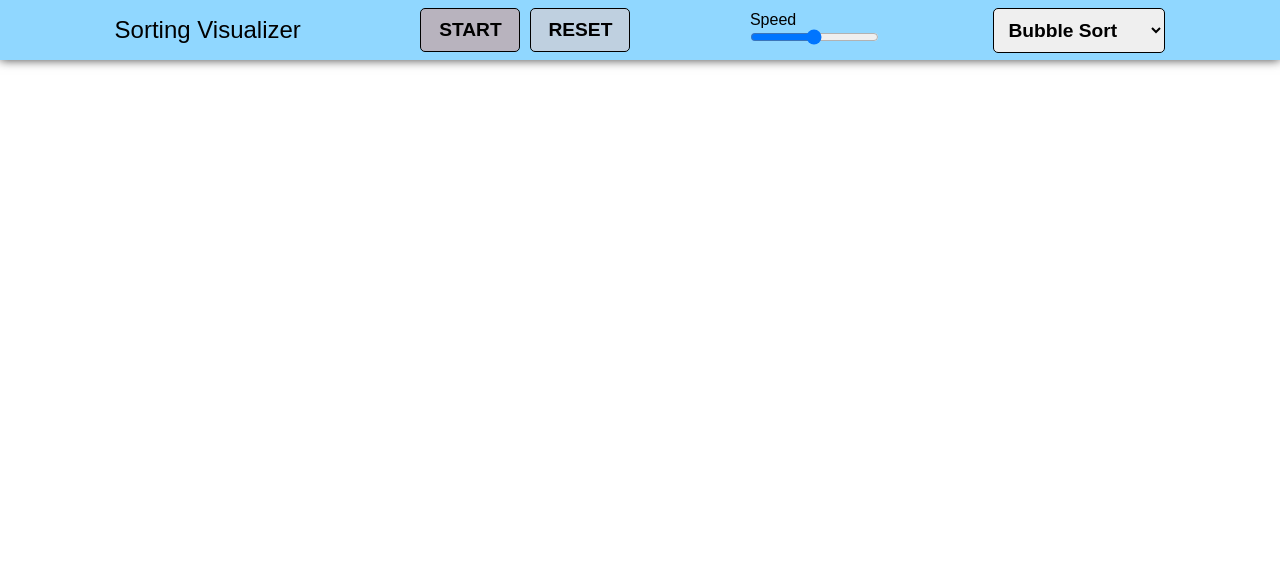
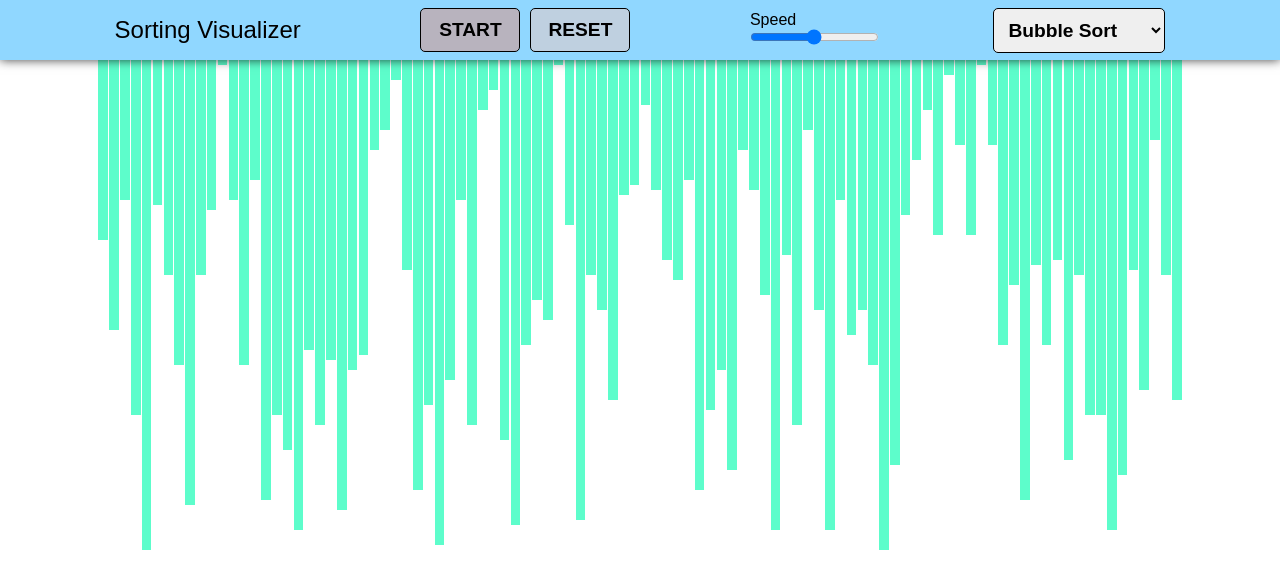
Before and after one commit to Audacity21/visualizers, a React (Create React App) app: page / in a window 1280 px wide. Shown: the top 588 px of the page. Built offline with nearby package versions, Linux system fonts and the light colour scheme; a web font is replaced by a local one.

Commit message:
added bars

```diff
--- /dev/null
+++ b/src/components/SVArray.js
@@ -0,0 +1,28 @@
+import React, { useState, useEffect } from "react";
+import "./SortingVisualizer.css";
+
+const SVArray = () => {
+  const [array, setArray] = useState([]);
+
+  useEffect(() => {
+    const newArray = [];
+    for (let i = 0; i < 100; i++) {
+      newArray.push(Math.floor(Math.random() * 100));
+    }
+    setArray(newArray);
+  }, []);
+
+  return (
+    <div className="sv__array">
+      {array.map((value, index) => (
+        <div
+          className="sv__array__bar"
+          key={index}
+          style={{ height: `${value * 5}px` }}
+        ></div>
+      ))}
+    </div>
+  );
+};
+
+export default SVArray;
--- a/src/components/SortingVisualizer.css
+++ b/src/components/SortingVisualizer.css
@@ -10,6 +10,7 @@
     justify-content: space-evenly;
     align-items: center;
     box-shadow: 0px 0px 10px 0px rgba(0,0,0,0.75);
+    z-index: 1;
 }
 .sv__appbar__title{
     font-size: 24px;
@@ -29,8 +30,14 @@
 .sort{
     background-color: #B8B3BE;
 }
+.sort:hover{
+    background-color: #827f86;
+}
 .reset{
     background-color: #BFD0E0;
+}
+.reset:hover{
+    background-color: #e99797;
 }
 .sv__appbar__algo__select{
     font-size: 1.2rem;
@@ -41,3 +48,16 @@
     cursor: pointer;
     transition: all 0.2s ease-in-out;
 }
+
+
+.sv__array{
+    display: flex;
+    justify-content: center;
+    z-index: -1;
+}
+.sv__array__bar{
+    background-color: #5DFDCB;
+    width: 0.75vw;
+    z-index: -1;
+    margin: 0 0.05vw;
+}
--- a/src/components/SortingVisualizer.js
+++ b/src/components/SortingVisualizer.js
@@ -1,11 +1,13 @@
 import React from "react";
 import Navbar from "./SVNavbar";
+import SVArray from "./SVArray";
 import "./SortingVisualizer.css";
 
 const SortingVisualizer = () => {
   return (
     <div className="sv__container">
       <Navbar />
+      <SVArray />
     </div>
   );
 };
```
